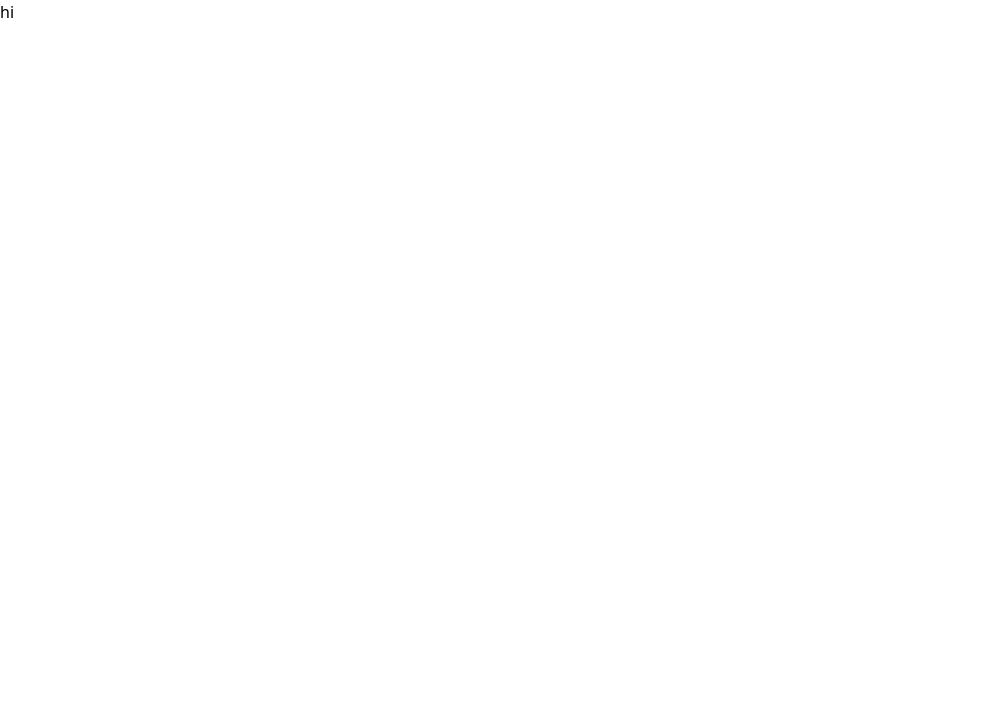
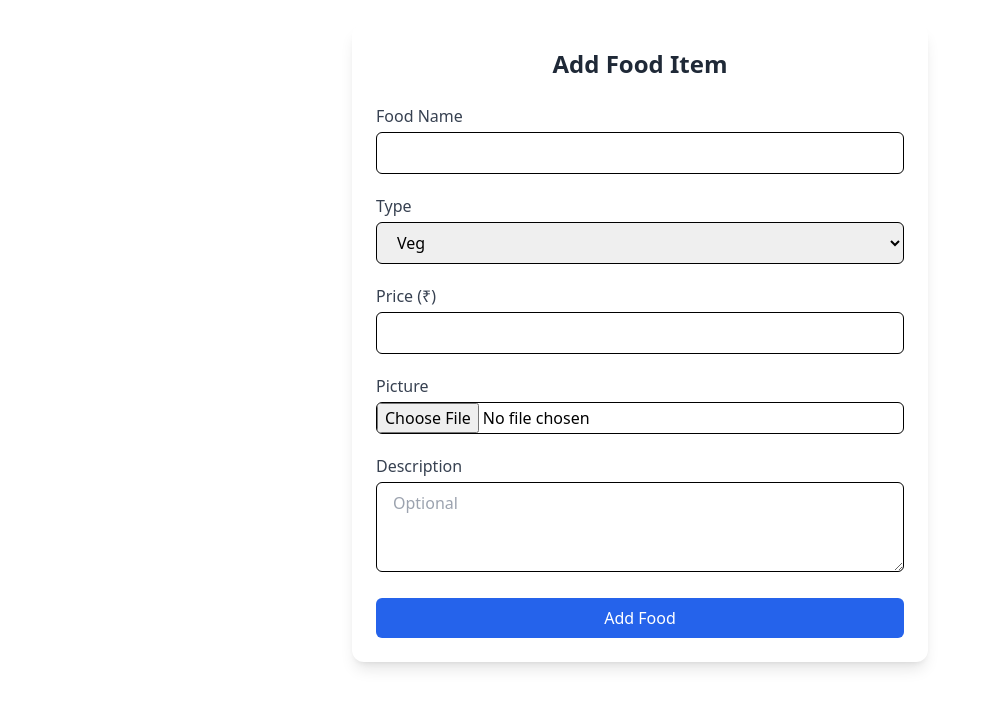
Before and after one commit to jayakrishnan321/Project-HotelOrderPro, a React (Create React App) app in the folder frontend/: page /admin/addfooditem in a window 1280 px wide. Shown: the top 708 px of the page, without its empty margins (0-987 px from the left). Built offline with nearby package versions, Linux system fonts and the light colour scheme.

Commit message:
add food item page styled

```diff
--- a/frontend/src/pages/AdminAddFoodItem.js
+++ b/frontend/src/pages/AdminAddFoodItem.js
@@ -1,9 +1,110 @@
 import React from 'react'
+import { useState } from 'react';
 
 function AdminAddFoodItem() {
+     const [formData, setFormData] = useState({
+    name: '',
+    type: 'veg',
+    price: '',
+    image: null,
+    description: ''
+  });
+    const handleSubmit=()=>{
+
+    }
+    const handleChange=()=>{
+
+    }
+     const inputClass =
+    'w-full px-4 py-2 border border-black rounded-md focus:outline-none';
   return (
-    <div>
-      <h1>hi</h1>
+      <div className="max-w-xl mx-auto bg-white p-6 rounded-xl shadow-lg mt-6">
+      <h2 className="text-2xl font-bold mb-6 text-center text-gray-800">
+        Add Food Item
+      </h2>
+      <form onSubmit={handleSubmit} className="space-y-5">
+
+        {/* Food Name */}
+        <div>
+          <label className="block mb-1 font-medium text-gray-700">
+            Food Name
+          </label>
+          <input
+            type="text"
+            name="name"
+            value={formData.name}
+            onChange={handleChange}
+            required
+            className={inputClass}
+          />
+        </div>
+
+        {/* Type */}
+        <div>
+          <label className="block mb-1 font-medium text-gray-700">Type</label>
+          <select
+            name="type"
+            value={formData.type}
+            onChange={handleChange}
+            className={inputClass}
+          >
+            <option value="veg">Veg</option>
+            <option value="non-veg">Non-Veg</option>
+          </select>
+        </div>
+
+        {/* Price */}
+        <div>
+          <label className="block mb-1 font-medium text-gray-700">
+            Price (₹)
+          </label>
+          <input
+            type="number"
+            name="price"
+            value={formData.price}
+            onChange={handleChange}
+            required
+            className={inputClass}
+          />
+        </div>
+
+        {/* Image Upload */}
+        <div>
+          <label className="block mb-1 font-medium text-gray-700">
+            Picture
+          </label>
+          <input
+            type="file"
+            name="image"
+            accept="image/*"
+            onChange={handleChange}
+            className="w-full border border-black rounded-md"
+          />
+        </div>
+
+        {/* Description */}
+        <div>
+          <label className="block mb-1 font-medium text-gray-700">
+            Description
+          </label>
+          <textarea
+            name="description"
+            value={formData.description}
+            onChange={handleChange}
+            rows="3"
+            placeholder="Optional"
+            className={inputClass}
+          ></textarea>
+        </div>
+
+        {/* Submit Button */}
+        <button
+          type="submit"
+          className="w-full bg-blue-600 text-white py-2 rounded-md hover:bg-blue-700 transition"
+        >
+          Add Food
+        </button>
+      </form>
     </div>
   )
 }
```
